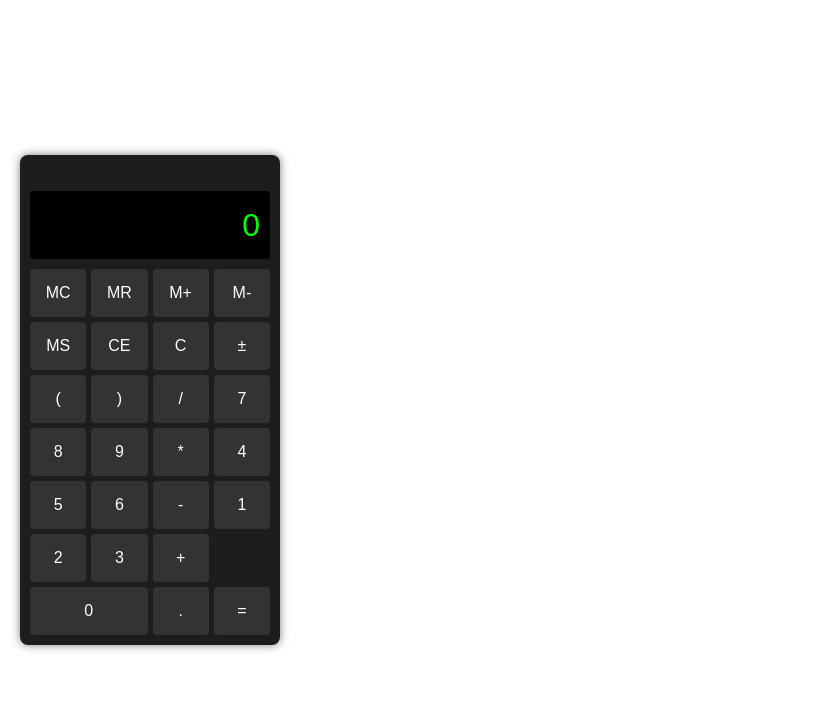
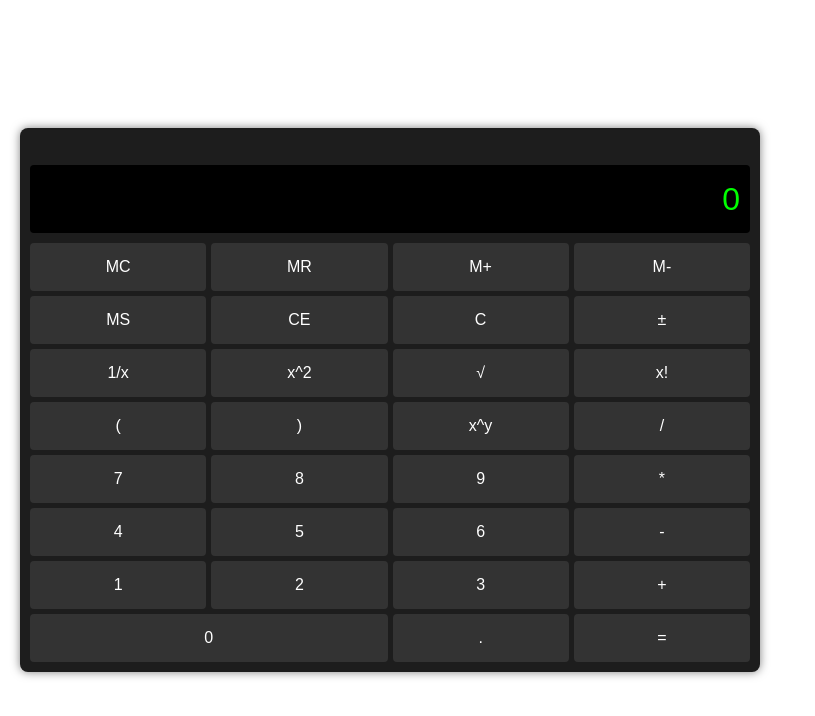
Before and after one commit to alekseigavrilenko/calc-codex, a React (Vite) app in the folder calc-app/: page / in a window 1280 px wide. Shown: the top 716 px of the page, without its empty margins (0-815 px from the left). Built offline with nearby package versions, Linux system fonts and the light colour scheme.

Commit message:
Add advanced operators and widen calculator

```diff
--- a/calc-app/src/Calculator.css
+++ b/calc-app/src/Calculator.css
@@ -1,5 +1,5 @@
 .calculator {
-  width: 240px;
+  width: 720px;
   margin: 40px auto;
   background: #1d1d1d;
   border-radius: 8px;
--- a/calc-app/src/Calculator.jsx
+++ b/calc-app/src/Calculator.jsx
@@ -7,6 +7,9 @@ function Calculator() {
   const [waitingForNew, setWaitingForNew] = useState(false)
   const [afterEqual, setAfterEqual] = useState(false)
   const [memory, setMemory] = useState(0)
+
+  const evaluate = (expr) =>
+    Function(`"use strict"; return (${expr.replace(/\^/g, '**')})`)()
 
   const inputDigit = (digit) => {
     if (afterEqual) {
@@ -88,19 +91,29 @@ function Calculator() {
     if (afterEqual) {
       setExpression(display + nextOperator)
       setAfterEqual(false)
-    } else if (waitingForNew) {
+      setWaitingForNew(true)
+      return
+    }
+
+    if (waitingForNew) {
       setExpression((e) => e.slice(0, -1) + nextOperator)
-    } else {
-      setExpression((e) => e + nextOperator)
+      return
     }
+
+    try {
+      const result = evaluate(expression)
+      setDisplay(String(result))
+    } catch {
+      setDisplay('Error')
+    }
+    setExpression((e) => e + nextOperator)
     setWaitingForNew(true)
   }
 
   const handleEqual = () => {
     try {
-      // Avoid evaluating trailing operator
       const expr = waitingForNew ? expression.slice(0, -1) : expression
-      const result = Function(`"use strict"; return (${expr})`)()
+      const result = evaluate(expr)
       setDisplay(String(result))
       setExpression(expr + '=')
     } catch {
@@ -117,30 +130,87 @@ function Calculator() {
   const memorySubtract = () => setMemory((m) => m - parseFloat(display))
   const memoryStore = () => setMemory(parseFloat(display))
 
+  const factorial = (n) => {
+    if (n < 0 || !Number.isInteger(n)) return NaN
+    let res = 1
+    for (let i = 2; i <= n; i++) res *= i
+    return res
+  }
+
+  const applyUnary = (op) => {
+    const value = parseFloat(display)
+    let result
+    let exprPart
+
+    switch (op) {
+      case 'recip':
+        result = 1 / value
+        exprPart = `1/(${display})`
+        break
+      case 'square':
+        result = value ** 2
+        exprPart = `(${display})^2`
+        break
+      case 'sqrt':
+        result = Math.sqrt(value)
+        exprPart = `sqrt(${display})`
+        break
+      case 'fact':
+        result = factorial(value)
+        exprPart = `fact(${display})`
+        break
+      default:
+        return
+    }
+
+    if (afterEqual) {
+      setExpression(exprPart)
+      setAfterEqual(false)
+    } else if (waitingForNew) {
+      setExpression((e) => e + exprPart)
+    } else {
+      setExpression((e) => e.slice(0, -display.length) + exprPart)
+    }
+
+    setDisplay(String(result))
+    setWaitingForNew(false)
+  }
+
   const buttons = [
     { label: 'MC', onClick: memoryClear },
     { label: 'MR', onClick: memoryRecall },
     { label: 'M+', onClick: memoryAdd },
     { label: 'M-', onClick: memorySubtract },
     { label: 'MS', onClick: memoryStore },
+
     { label: 'CE', onClick: clearEntry },
     { label: 'C', onClick: clearAll },
     { label: '±', onClick: toggleSign },
+    { label: '1/x', onClick: () => applyUnary('recip') },
+    { label: 'x^2', onClick: () => applyUnary('square') },
+
+    { label: '√', onClick: () => applyUnary('sqrt') },
+    { label: 'x!', onClick: () => applyUnary('fact') },
     { label: '(', onClick: () => handleParenthesis('(') },
     { label: ')', onClick: () => handleParenthesis(')') },
+    { label: 'x^y', onClick: () => handleOperator('^') },
+
     { label: '/', onClick: () => handleOperator('/') },
     { label: '7', onClick: () => inputDigit(7) },
     { label: '8', onClick: () => inputDigit(8) },
     { label: '9', onClick: () => inputDigit(9) },
     { label: '*', onClick: () => handleOperator('*') },
+
     { label: '4', onClick: () => inputDigit(4) },
     { label: '5', onClick: () => inputDigit(5) },
     { label: '6', onClick: () => inputDigit(6) },
     { label: '-', onClick: () => handleOperator('-') },
+
     { label: '1', onClick: () => inputDigit(1) },
     { label: '2', onClick: () => inputDigit(2) },
     { label: '3', onClick: () => inputDigit(3) },
     { label: '+', onClick: () => handleOperator('+') },
+
     { label: '0', onClick: () => inputDigit(0), className: 'zero' },
     { label: '.', onClick: inputDecimal },
     { label: '=', onClick: handleEqual },
```
Also changed, not shown: 2 other files (tests, documents, lock files or other folders).
